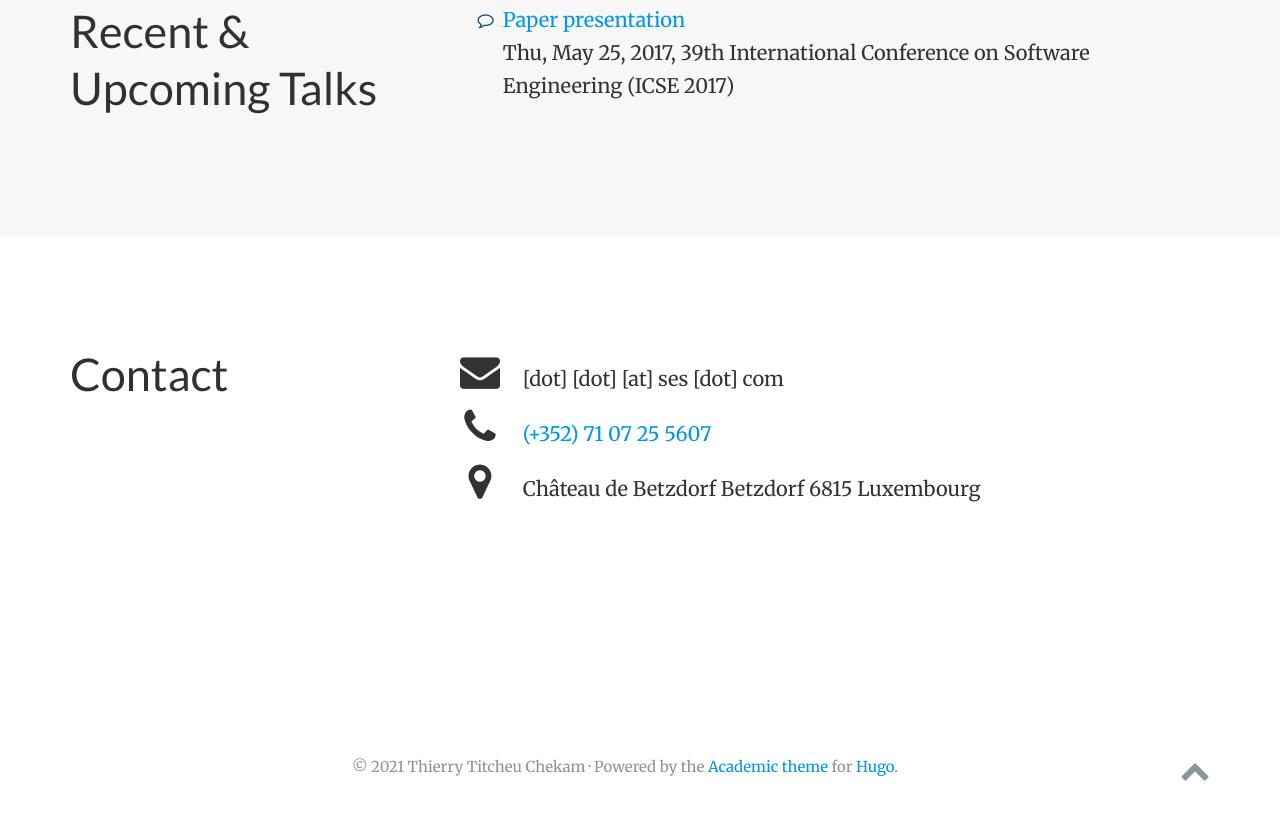
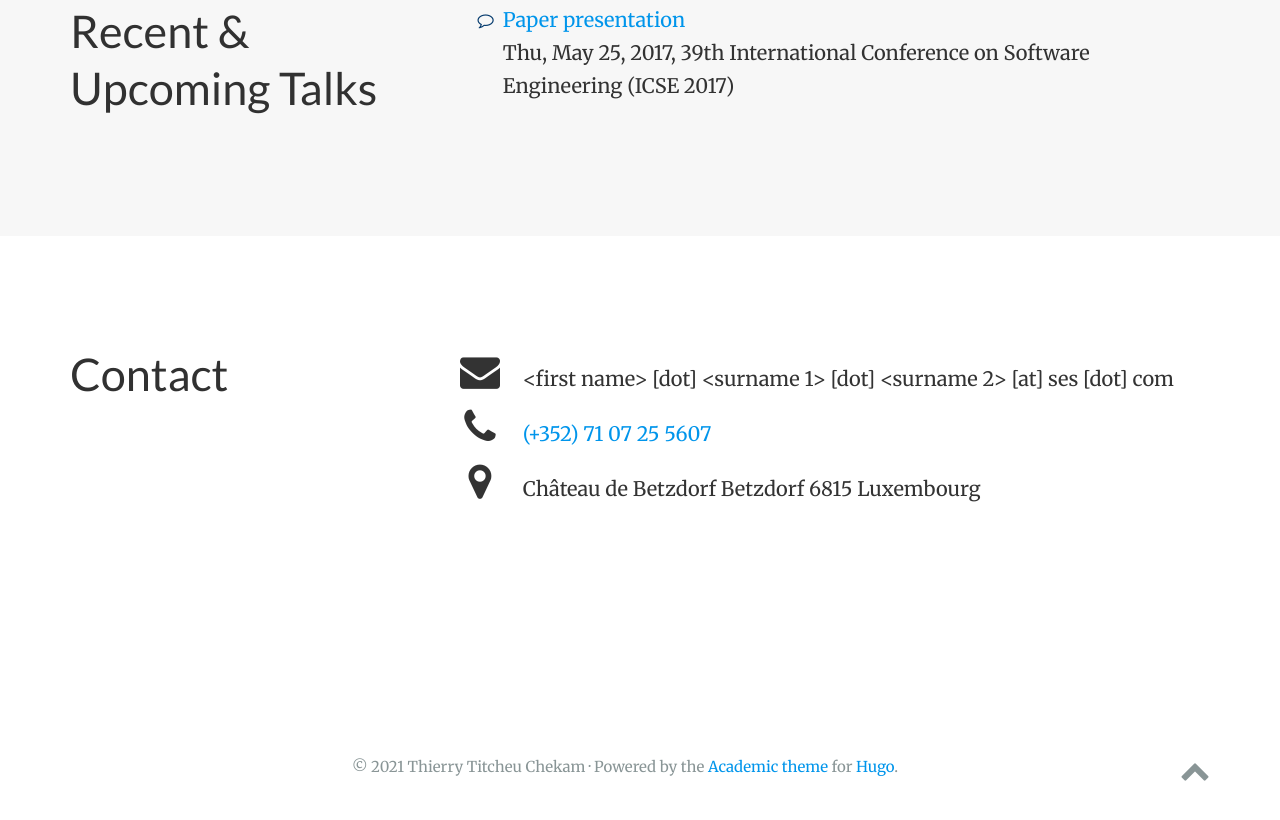
Before and after one commit to thierry-tct/thierry-tct.github.io, a plain HTML site: page index.html in a window 1280 px wide. Shown: the part 2684-3504 px from the top of the page. Drawn offline with nearby package versions, Linux system fonts and the light colour scheme; files whose address does not match are found by name.

Commit message:
Update index.html

```diff
--- a/index.html
+++ b/index.html
@@ -646,7 +646,7 @@
       <li>
         <i class="fa-li fa fa-envelope fa-2x" aria-hidden="true"></i>
         <span id="person-email" itemprop="email">
-          <first name> [dot] <surname 1> [dot] <surname 2> [at] ses [dot] com
+          &lt;first name&GT; [dot] &lt;surname 1&GT; [dot] &lt;surname 2&GT; [at] ses [dot] com
 	  <!--<img src=" img/thierry_uni_lu.png " height="350" width="350">-->
         </span>
       </li>
```
